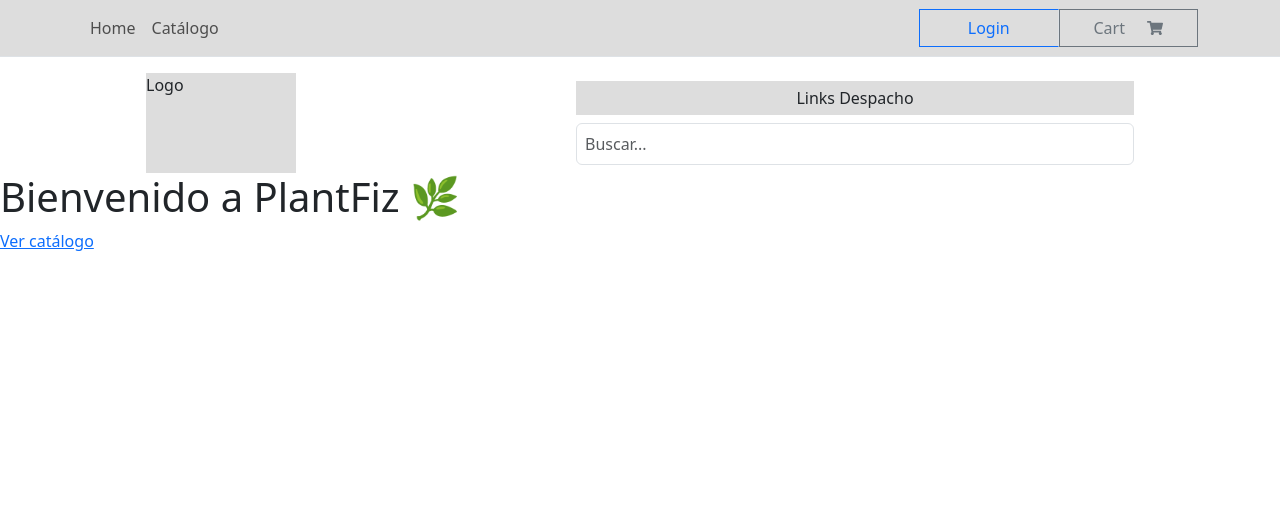
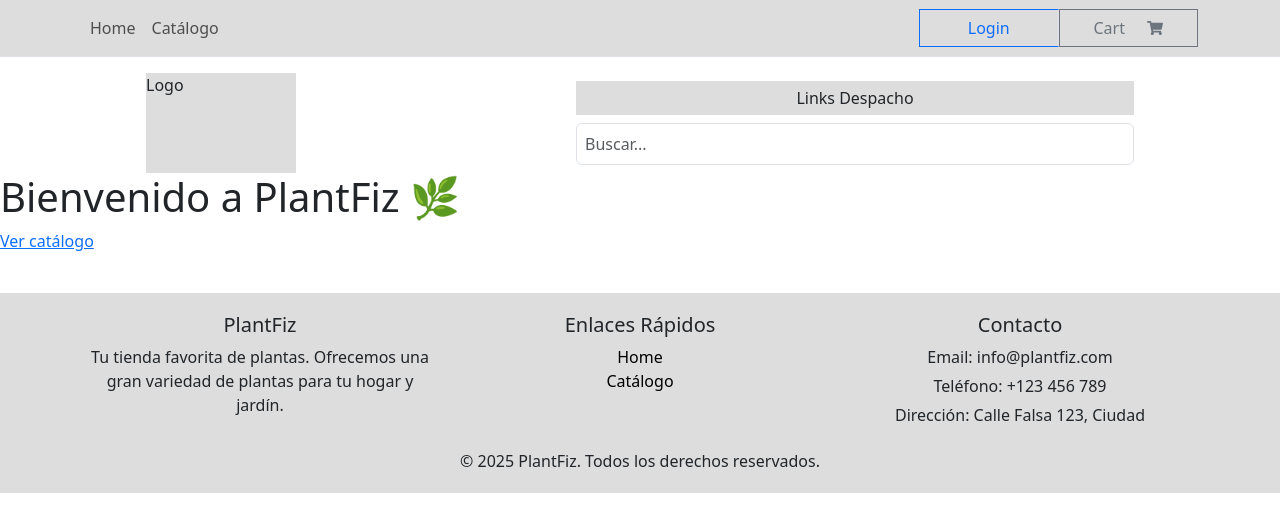
Before and after one commit to JaviVenegas/ProyectoFinal_PlantFiz, a React (Vite) app in the folder frontend/: page / in a window 1280 px wide. Shown: the top 532 px of the page. Built offline with nearby package versions, Linux system fonts and the light colour scheme.

Commit message:
Cambio en el RouterManager para manejar todo desde ahí

```diff
--- a/frontend/src/App.jsx
+++ b/frontend/src/App.jsx
@@ -1,16 +1,12 @@
 import './App.css'
-import { BrowserRouter as Router, Routes, Route } from 'react-router-dom'
 import { RouterManager } from './router/RouterManager'
-import { CustomNav } from './components/Nav'
+
 // Aqui se declaran los import como el del carrito de compras
 
 function App() {
   return (
     <>
-      <Router>
-        <CustomNav />
-        <RouterManager />
-      </Router>
+     <RouterManager />
     </>
   )
 }
--- a/frontend/src/router/RouterManager.jsx
+++ b/frontend/src/router/RouterManager.jsx
@@ -1,31 +1,29 @@
-import { Routes, Route } from "react-router-dom";
-import { Home} from "../pages/Home";
+import { BrowserRouter as Router, Routes, Route } from 'react-router-dom';
+import { Home } from "../pages/Home";
 import { AdminDashboard } from "../pages/AdminDashboard";
 import { ProductCatalog } from "../pages/ProductCatalog";
 import { ProductDetails } from "../pages/ProductDetails";
 import { NotFound } from "../pages/NotFound";
-
-// Si tienes rutas protegidas (ej: solo para administradores), importa el guard aquí
-// import { AuthGuard } from "../guard/AuthGuard";
+import { CustomNav } from '../components/Nav';
+import { Footer } from '../components/Footer';
 
 export const RouterManager = () => {
   return (
-    <Routes>
-      {/* Ruta pública: Página de inicio */}
-      <Route path="/" element={<Home />} />
+    <Router>
+      {/* Navbar visible en todas las páginas */}
+      <CustomNav />
 
-      {/* Ruta protegida: Panel de administración */}
-      {/* <Route path="/admin" element={<AuthGuard><AdminDashboard /></AuthGuard>} /> */}
-      <Route path="/admin" element={<AdminDashboard />} />
+      {/* Contenedor de las rutas */}
+      <Routes>
+        <Route path="/" element={<Home />} />
+        <Route path="/admin" element={<AdminDashboard />} />
+        <Route path="/catalog" element={<ProductCatalog />} />
+        <Route path="/product/:id" element={<ProductDetails />} />
+        <Route path="*" element={<NotFound />} />
+      </Routes>
 
-      {/* Ruta pública: Catálogo de productos */}
-      <Route path="/catalog" element={<ProductCatalog />} />
-
-      {/* Ruta dinámica: Detalles de un producto */}
-      <Route path="/product/:id" element={<ProductDetails />} />
-
-      {/* Ruta 404 */}
-      <Route path="*" element={<NotFound />} />
-    </Routes>
+      {/* Footer visible en todas las páginas */}
+      <Footer />
+    </Router>
   );
 };
```
